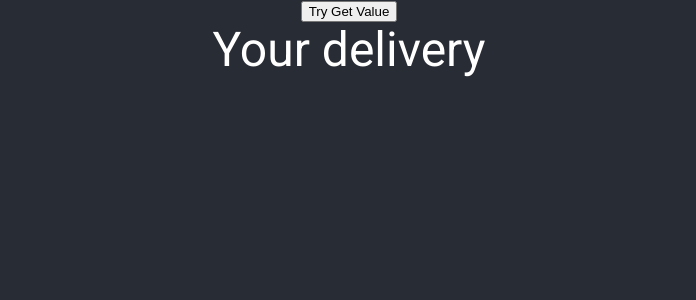
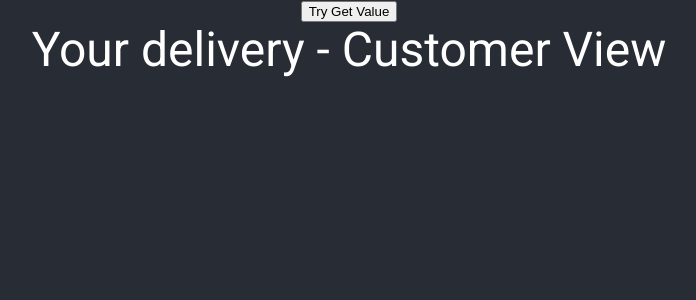
Before and after one commit to limyandi/isc-EnCasa-2019, a React (Create React App) app: page / in a window 1280 px wide. Shown: the top 300 px of the page, without its empty margins (291-987 px from the left). Built offline with nearby package versions, Linux system fonts and the light colour scheme.

Commit message:
add button view

```diff
--- a/src/Containers/CustomerView.js
+++ b/src/Containers/CustomerView.js
@@ -5,7 +5,7 @@ import { MyHeader } from '../Components';
 function CustomerView() {
   return (
     <div>
-      <MyHeader>Your delivery</MyHeader>
+      <MyHeader>Your delivery - Customer View</MyHeader>
     </div>
   );
 }
--- a/src/Containers/HomeView.js
+++ b/src/Containers/HomeView.js
@@ -1,10 +1,12 @@
 import React from 'react';
 import axios from 'axios';
 import { MyHeader } from '../Components';
+import CustomerView from './CustomerView';
 
 function HomeView() {
   // TODO: or persist data
   const [userMode, setUserMode] = React.useState('customer');
+  console.log(userMode);
 
   const axiosFetch = () =>
     axios.get('/api/users').then(res => console.log(res));
@@ -14,7 +16,7 @@ function HomeView() {
       <button type="button" onClick={axiosFetch}>
         Try Get Value
       </button>
-      <MyHeader>Your delivery</MyHeader>
+      {userMode === 'customer' && CustomerView()}
     </div>
   );
 }
```
Also changed, not shown: src/Components/Button.js (+7 -1 lines).
